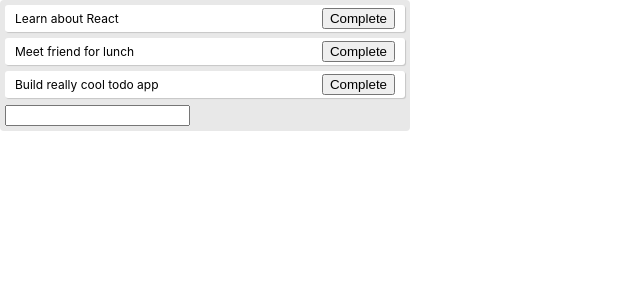
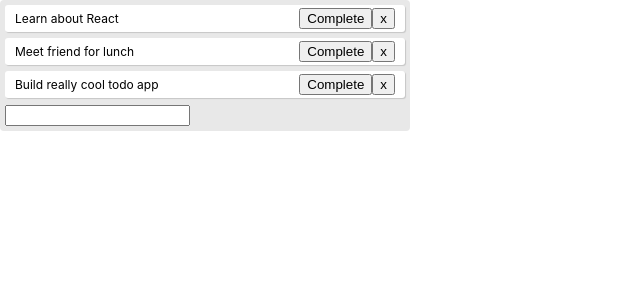
Before and after one commit to rickstylz01/reactToDo, a React (Create React App) app: page / in a window 1280 px wide. Shown: the top 300 px of the page, without its empty margins (0-640 px from the left). Built offline with nearby package versions, Linux system fonts and the light colour scheme.

Commit message:
feat: create removeTodo function that deletes an item when you click on an x

```diff
--- a/src/App.js
+++ b/src/App.js
@@ -1,7 +1,7 @@
 import React from "react";
 import './App.css';
 
-function Todo({ todo, index, completeTodo }) {
+function Todo({ todo, index, completeTodo, removeTodo }) {
   return (
     <div
       className="todo"
@@ -10,6 +10,7 @@
       {todo.text}
       <div>
         <button onClick={() => completeTodo(index)}>Complete</button>
+        <button onClick={() => removeTodo(index)}>x</button>
       </div>
     </div>
   );
@@ -55,6 +56,13 @@
     },
   ]);
 
+  // Deletes an item when you click on an x
+  const removeTodo = index => {
+    const newTodos = [...todos];
+    newTodos.splice(index, 1);
+    setTodos(newTodos);
+  }
+
   // Takes the list of todos, by index, and sets their isCompleted state to true
   const completeTodo = index => {
     const newTodos = [...todos];
@@ -77,6 +85,7 @@
               index={index}
               todo={todo}
               completeTodo={completeTodo}
+              removeTodo={removeTodo}
             />
           ))}
           <TodoForm addTodo={addTodo} />
```
